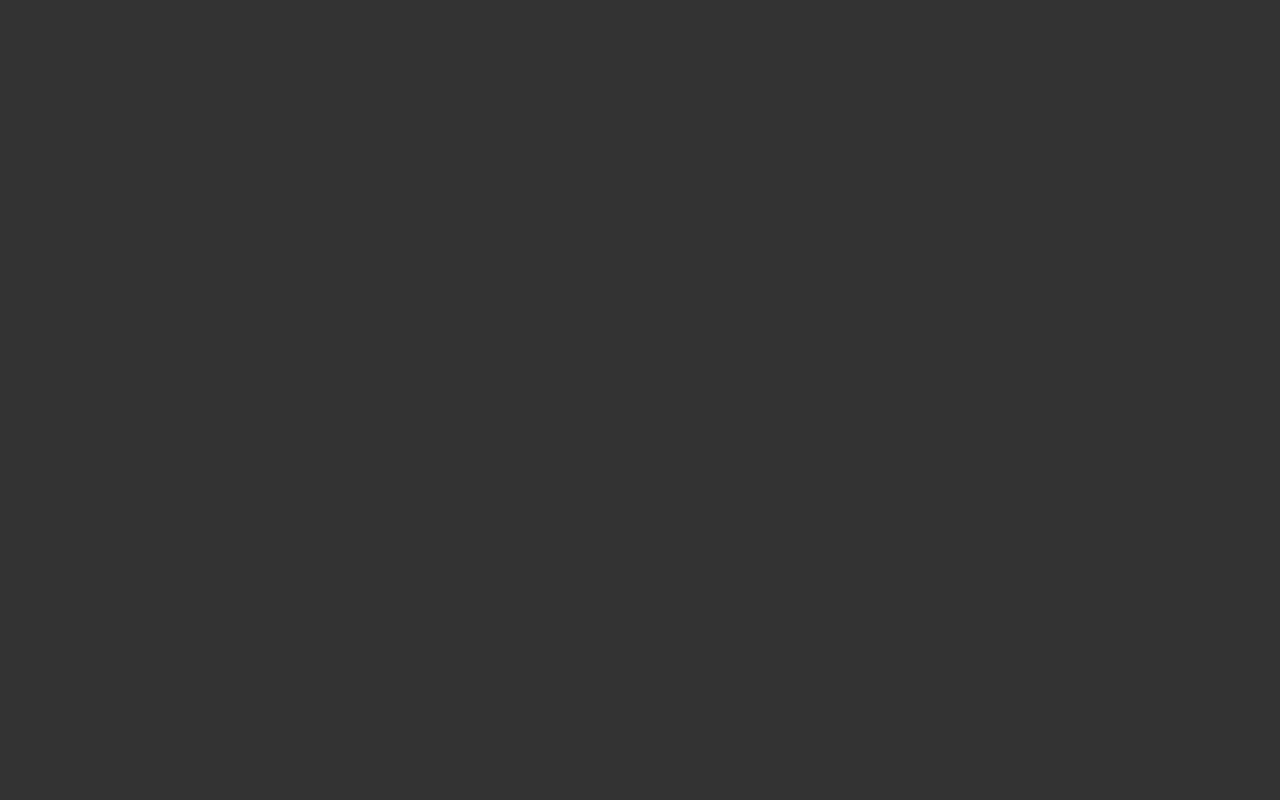
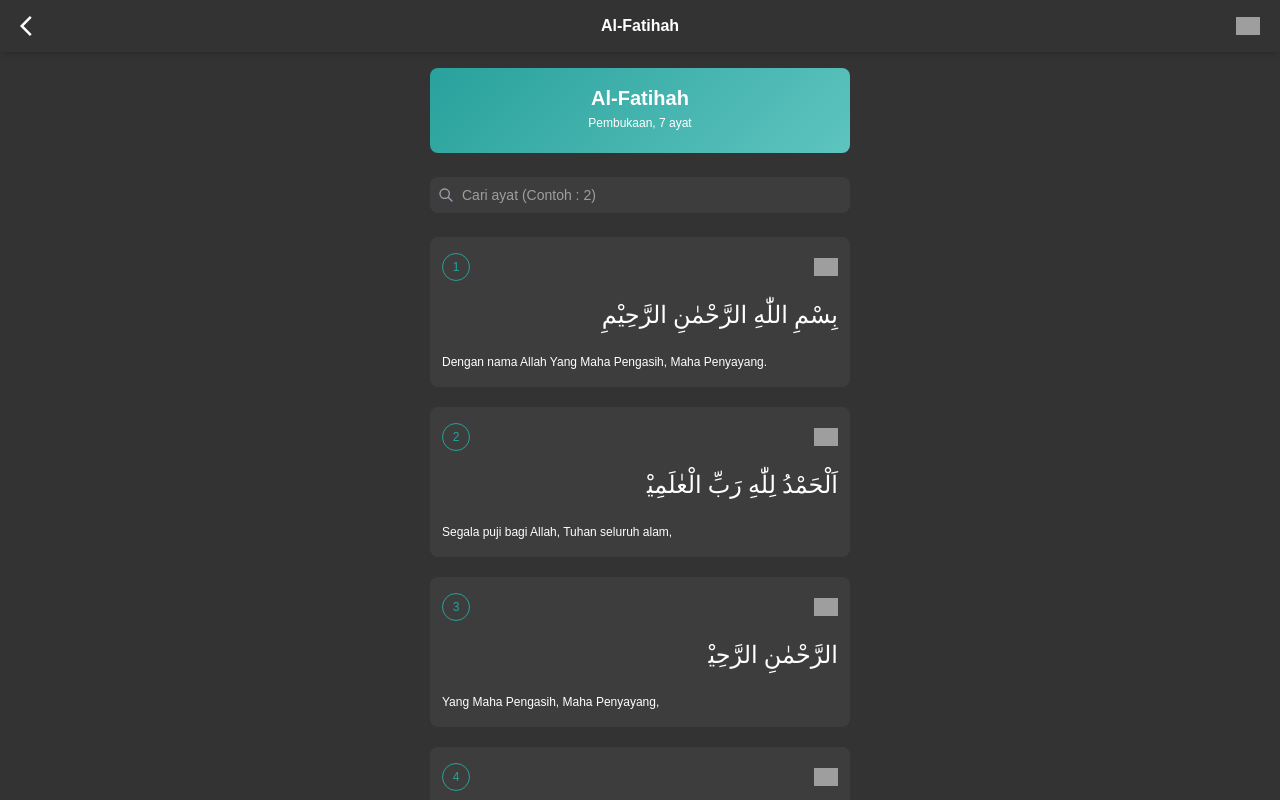
Before and after one commit to alvinindra/quranku-nuxt, a Nuxt app: page /surah/1 in a window 1280 px wide. Before the commit this address had no page. Shown: the top 800 px of the page. Built offline with nearby package versions, Linux system fonts and the light colour scheme; grey boxes are pictures that could not be loaded.

Commit message:
feat: add detail surah page

```diff
--- a/eslint.config.mjs
+++ b/eslint.config.mjs
@@ -7,5 +7,8 @@ export default withNuxt({
     "vue/multi-word-component-names": "off",
     "vue/html-self-closing": "off",
     "vue/no-multiple-template-root": "off",
+    "@typescript-eslint/anyno-explicit-any": "off",
+    "@typescript-eslint/no-explicit-any": "off",
+    "@typescript-eslint/no-unused-vars": "off",
   },
 })
--- /dev/null
+++ b/src/components/Verse.vue
@@ -0,0 +1,130 @@
+<template>
+  <div>
+    <div class="relative flex mb-6 drop-shadow-custom dark:drop-shadow-dark">
+      <svg
+        class="flex absolute left-2 top-1/2 -translate-y-1/2 w-4 h-4 text-gray-400"
+        fill="currentColor"
+        xmlns="http://www.w3.org/2000/svg"
+        viewBox="0 0 24 24"
+      >
+        <path
+          d="M16.32 14.9l5.39 5.4a1 1 0 0 1-1.42 1.4l-5.38-5.38a8 8 0 1 1 1.41-1.41zM10 16a6 6 0 1 0 0-12 6 6 0 0 0 0 12z"
+        ></path>
+      </svg>
+      <input
+        v-model="query"
+        type="text"
+        pattern="[0-9]*"
+        class="text-sm text-black dark:text-white bg-white dark:bg-[#3d3d3d] rounded-lg appearance-none focus:outline-none focus:shadow-outline pl-8 px-4 py-2 w-full"
+        placeholder="Cari ayat (Contoh : 2)"
+        @keypress="onlyNumber"
+      />
+    </div>
+    <div
+      v-for="(text, index) in filteredVerses"
+      :id="(index + 1).toString()"
+      :key="index"
+      class="relative flex flex-col mb-5 px-3 py-4 bg-white dark:bg-[#3D3D3D] rounded-lg drop-shadow-custom dark:drop-shadow-dark"
+    >
+      <div class="flex mb-2">
+        <div
+          class="flex-shrink-0 mr-5 my-auto rounded-full w-7 h-7 text-center border border-[#29A19C] text-xs text-[#29A19C] flex justify-center"
+        >
+          <span class="my-auto">{{ text }}</span>
+        </div>
+        <button class="ml-auto" @click="setLastReadVerse(text)">
+          <img
+            src="/images/icon/bookmark.svg"
+            width="24"
+            height="24"
+            alt=""
+            style="max-width: 100%; height: auto"
+          />
+        </button>
+      </div>
+      <div class="my-auto">
+        <div
+          class="text-[#0C1517] dark:text-white text-2xl font-bold font-display arab mb-3 leading-[52px]"
+        >
+          {{ verse[text] }}
+        </div>
+        <div class="text-[#8A8A8E] dark:text-white text-xs leading-[18px]">
+          {{ translations.id.text[text] }}
+        </div>
+      </div>
+    </div>
+    <div
+      v-if="isOpen"
+      class="fixed w-fit left-1/2 -translate-x-1/2 translate-y-1/2 bottom-[50px] transition duration-300 text-white bg-[#29A19C] rounded-md px-5 py-4 z-50"
+    >
+      <div class="flex items-center space-x-2">
+        <svg
+          class="w-7 h-7"
+          fill="none"
+          stroke="currentColor"
+          viewBox="0 0 24 24"
+          xmlns="http://www.w3.org/2000/svg"
+        >
+          <path
+            stroke-linecap="round"
+            stroke-linejoin="round"
+            stroke-width="3"
+            d="M5 13l4 4L19 7"
+          ></path>
+        </svg>
+        <p class="font-semibold text-sm whitespace-nowrap">Berhasil menyimpan bacaan</p>
+      </div>
+    </div>
+  </div>
+</template>
+
+<script setup lang="ts">
+import { ref, computed, watch } from 'vue'
+import storageKey from '@/constant/storage-key'
+import { setItem } from '@/utils/storage'
+import type { Surah } from '@/types/Surah'
+
+const props = defineProps<{
+  numberSurah: string
+  surah: Surah
+  verse: Record<string, string>
+  translations: {
+    id: {
+      name: string
+      text: Record<string, string>
+    }
+  }
+}>()
+
+const query = ref('')
+const isOpen = ref(false)
+
+const filteredVerses = computed(() =>
+  Object.keys(props.verse).filter((text) => {
+    if (query.value === '') return true
+    return text.includes(query.value)
+  })
+)
+
+function onlyNumber(e: KeyboardEvent) {
+  if (!/[0-9]/.test(e.key)) e.preventDefault()
+}
+
+function setLastReadVerse(text: string) {
+  const data = {
+    numberSurah: props.numberSurah,
+    surah: props.surah,
+    verse: text
+  }
+  setItem(storageKey.LAST_READ, data, storageKey.VERSION)
+  isOpen.value = true
+}
+
+watch(isOpen, (val) => {
+  if (val) {
+    setTimeout(() => {
+      isOpen.value = false
+    }, 3000)
+  }
+})
+</script>
--- a/src/components/layout/Header.vue
+++ b/src/components/layout/Header.vue
@@ -7,7 +7,7 @@
       )
     "
   >
-    <button v-if="isBack" class="relative" @click="handleClick">
+    <button v-if="isBack" class="cursor-pointer relative" @click="handleClick">
       <svg
         class="fill-[#0C1517] dark:fill-white"
         width="24"
--- /dev/null
+++ b/src/pages/surah/[id].vue
@@ -0,0 +1,62 @@
+<template>
+  <div>
+    <LayoutHeader :is-fixed="true" :is-back="true" :title="surah?.name_latin" />
+    <div class="flex flex-col items-center justify-center px-[20px]">
+      <div class="relative w-full mb-6 mt-[68px]">
+        <div
+          class="bg-detailsurah pt-4 pb-3"
+          style="
+            background: linear-gradient(135deg, #29a19c 0%, #5ec4bf 100%);
+            border-radius: 8px;
+          "
+        >
+          <div class="text-center align-middle">
+            <div class="font-bold text-xl mb-[3px] text-white">
+              {{ surah?.name_latin }}
+            </div>
+            <div class="text-xs text-white mb-[10px]">
+              {{ surah?.translations.id.name }}, {{ surah?.number_of_ayah }} ayat
+            </div>
+            <template v-if="isSpecial">
+              <hr class="w-[220px] mx-auto mb-3" />
+              <img
+                class="rounded-lg mx-auto"
+                src="/images/bismillah.svg"
+                width="142"
+                height="32"
+                alt=""
+                style="max-width: 100%; height: auto"
+              />
+            </template>
+          </div>
+        </div>
+      </div>
+      <div class="flex flex-col relative w-full">
+        <Verse
+          v-if="surah"
+          :number-surah="surah.number"
+          :surah="surah"
+          :verse="surah.text"
+          :translations="surah.translations"
+        />
+      </div>
+    </div>
+  </div>
+</template>
+
+<script setup lang="ts">
+const route = useRoute()
+const surah = ref<any>(null)
+
+onMounted(async () => {
+  const id: any = route.params.id
+  const res = await import(`@/data/surah/${id}.json`)
+  surah.value = res.default[id]
+})
+
+const isSpecial = computed(() => {
+  if (!surah.value) return false
+  const num = parseInt(surah.value.number)
+  return num !== 1 && num !== 9
+})
+</script>
--- a/src/utils/storage.ts
+++ b/src/utils/storage.ts
@@ -1,4 +1,4 @@
-import { __isNotNull } from './index'
+import { __isNotNull } from "./index"
 
 export const getItem = (key: string, v: string) => {
   try {
@@ -9,13 +9,16 @@ export const getItem = (key: string, v: string) => {
         // check cache version
         if (__isNotNull(dataInCache.v) && __isNotNull(v)) {
           const versionInCache = dataInCache.v
-          if (v === versionInCache) { // only return value when version was matched
+          if (v === versionInCache) {
+            // only return value when version was matched
             return dataInCache.value
           } else {
             // @TODO cek delete item
             // localStorage.deleteItem(key)
           }
-        } else { return dataInCache.value } // return value when version null without checking version
+        } else {
+          return dataInCache.value
+        } // return value when version null without checking version
       }
     }
   } catch (e) {
@@ -23,11 +26,11 @@ export const getItem = (key: string, v: string) => {
   }
 }
 
-export const setItem = (key: any, value: '', version: string) => {
+export const setItem = (key: any, value: any, version: string) => {
   try {
     const data = {
       v: version,
-      value
+      value,
     }
     const valString = JSON.stringify(data)
     localStorage.setItem(key, valString)
```
